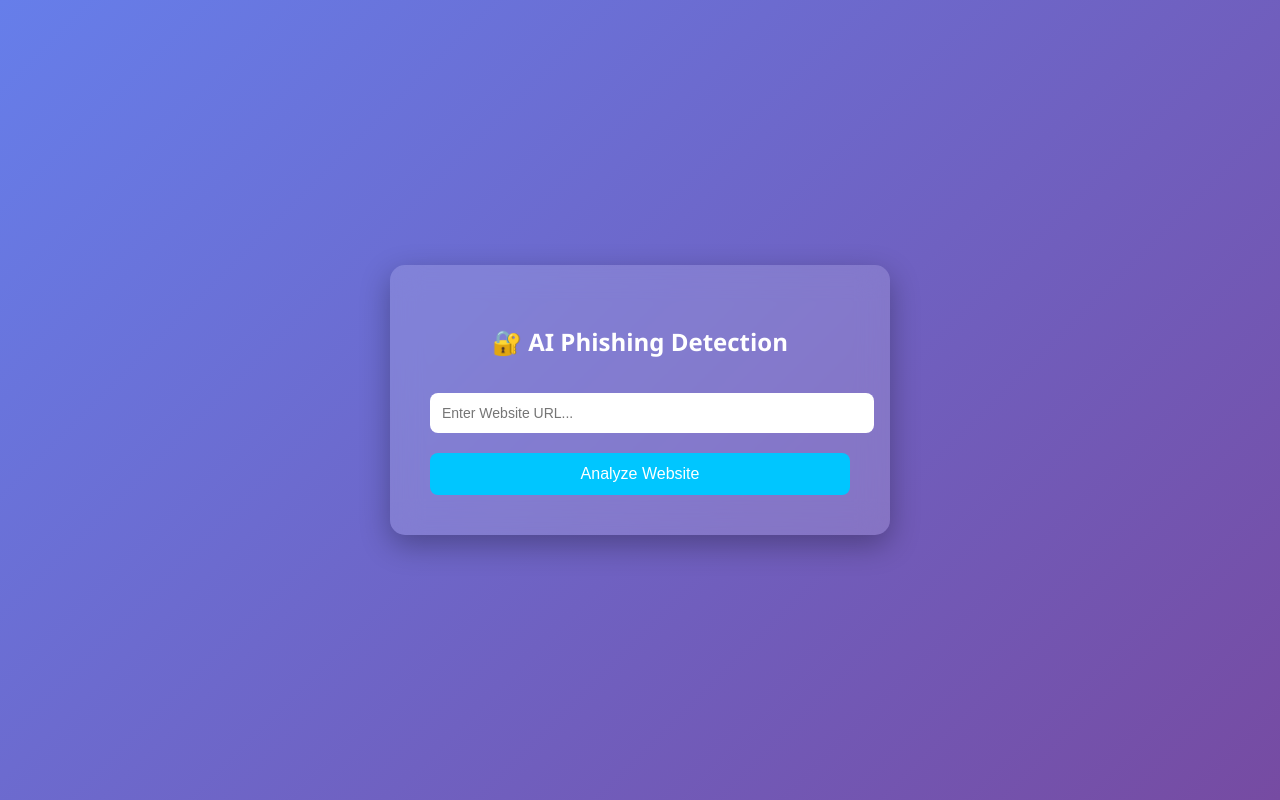
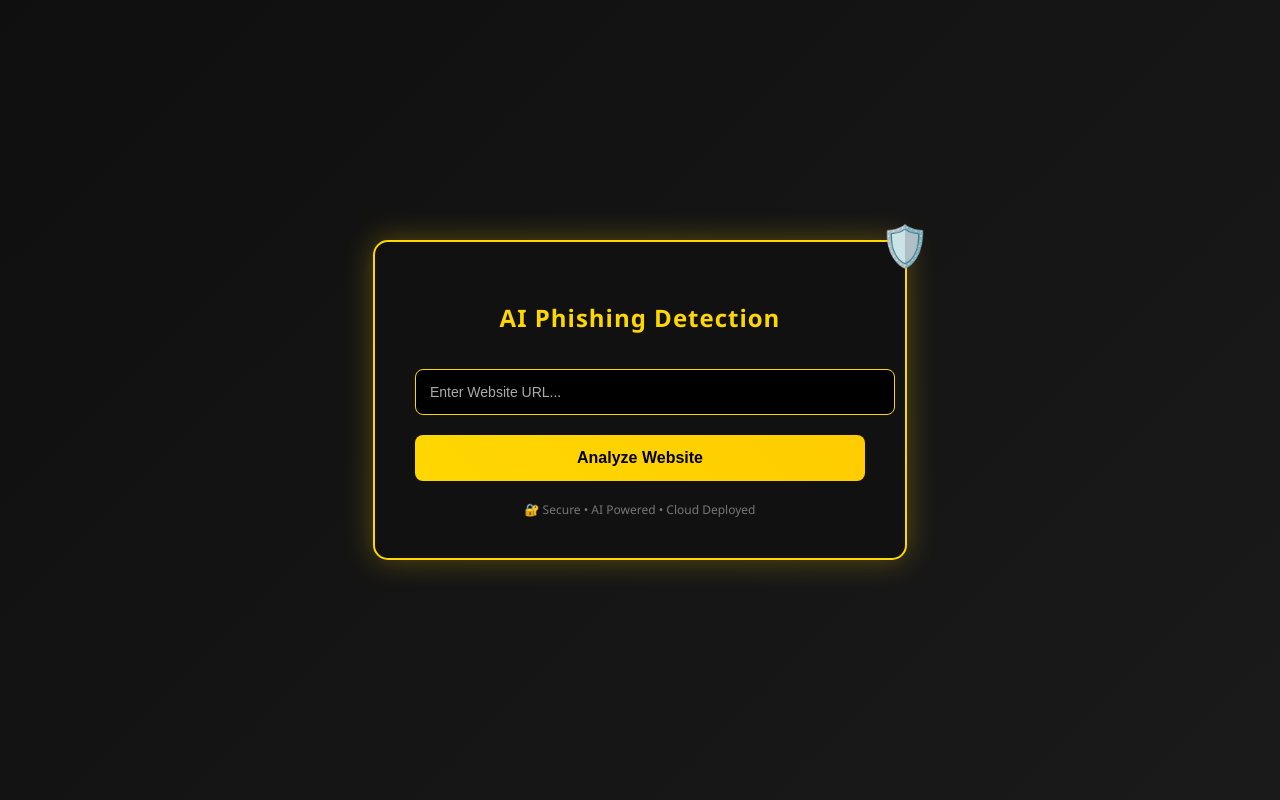
Before and after one commit to VikyathBhandary777/AI-Phishing-Detection-System, a Flask app: page / in a window 1280 px wide. Run offline with Flask 3, Linux system fonts and the light colour scheme.

Commit message:
Upgraded UI to premium black & gold theme

```diff
--- a/src/templates/index.html
+++ b/src/templates/index.html
@@ -7,70 +7,96 @@
         body {
             margin: 0;
             font-family: 'Segoe UI', sans-serif;
-            background: linear-gradient(135deg, #667eea, #764ba2);
+            background: linear-gradient(135deg, #0f0f0f, #1a1a1a);
             display: flex;
             justify-content: center;
             align-items: center;
             height: 100vh;
+            color: #fff;
         }
 
         .card {
-            background: rgba(255, 255, 255, 0.15);
-            backdrop-filter: blur(15px);
+            background: #111;
+            border: 2px solid gold;
             padding: 40px;
-            width: 420px;
+            width: 450px;
             border-radius: 15px;
-            box-shadow: 0 10px 30px rgba(0,0,0,0.3);
+            box-shadow: 0 0 30px rgba(255, 215, 0, 0.3);
             text-align: center;
-            color: white;
+            position: relative;
+        }
+
+        .sticker {
+            position: absolute;
+            top: -25px;
+            right: -25px;
+            font-size: 40px;
         }
 
         h2 {
+            color: gold;
             margin-bottom: 25px;
+            letter-spacing: 1px;
         }
 
         input {
             width: 100%;
-            padding: 12px;
+            padding: 14px;
             margin-top: 10px;
             margin-bottom: 20px;
             border-radius: 8px;
-            border: none;
-            outline: none;
+            border: 1px solid gold;
+            background: #000;
+            color: gold;
             font-size: 14px;
+        }
+
+        input::placeholder {
+            color: #aaa;
         }
 
         button {
             width: 100%;
-            padding: 12px;
-            background: #00c6ff;
+            padding: 14px;
+            background: linear-gradient(45deg, gold, #ffcc00);
             border: none;
             border-radius: 8px;
-            color: white;
+            color: black;
             font-size: 16px;
+            font-weight: bold;
             cursor: pointer;
             transition: 0.3s;
         }
 
         button:hover {
-            background: #0072ff;
+            box-shadow: 0 0 15px gold;
+            transform: scale(1.05);
         }
 
         .result {
             margin-top: 25px;
-            padding: 12px;
+            padding: 14px;
             border-radius: 8px;
             font-weight: bold;
+            font-size: 16px;
         }
 
         .safe {
-            background: rgba(0, 255, 150, 0.2);
+            background: rgba(0, 255, 150, 0.15);
             color: #00ffae;
+            border: 1px solid #00ffae;
         }
 
         .phishing {
-            background: rgba(255, 80, 80, 0.2);
+            background: rgba(255, 80, 80, 0.15);
             color: #ff4d4d;
+            border: 1px solid #ff4d4d;
+        }
+
+        .footer {
+            margin-top: 20px;
+            font-size: 12px;
+            color: #777;
         }
     </style>
 </head>
@@ -78,7 +104,9 @@
 <body>
 
 <div class="card">
-    <h2>🔐 AI Phishing Detection</h2>
+    <div class="sticker">🛡️</div>
+
+    <h2>AI Phishing Detection</h2>
 
     <form action="/predict" method="post">
         <input type="text" name="url" placeholder="Enter Website URL..." required>
@@ -97,6 +125,10 @@
         {% endif %}
     {% endif %}
 
+    <div class="footer">
+        🔐 Secure • AI Powered • Cloud Deployed
+    </div>
+
 </div>
 
 </body>
```
